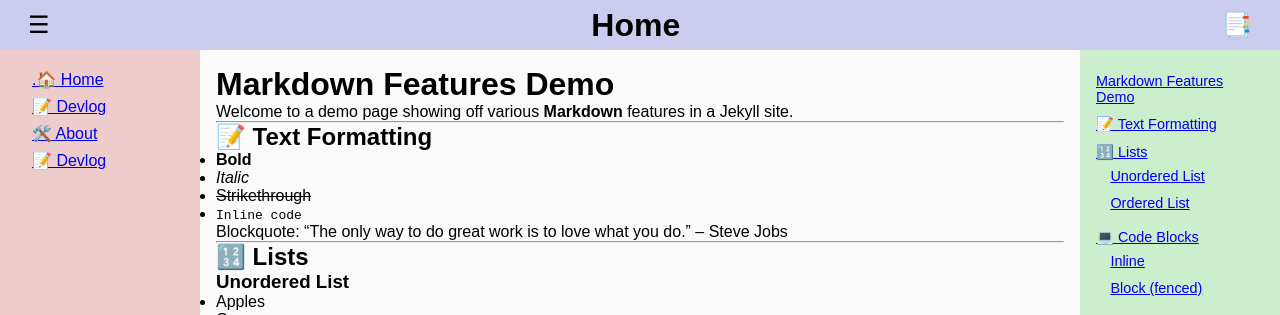
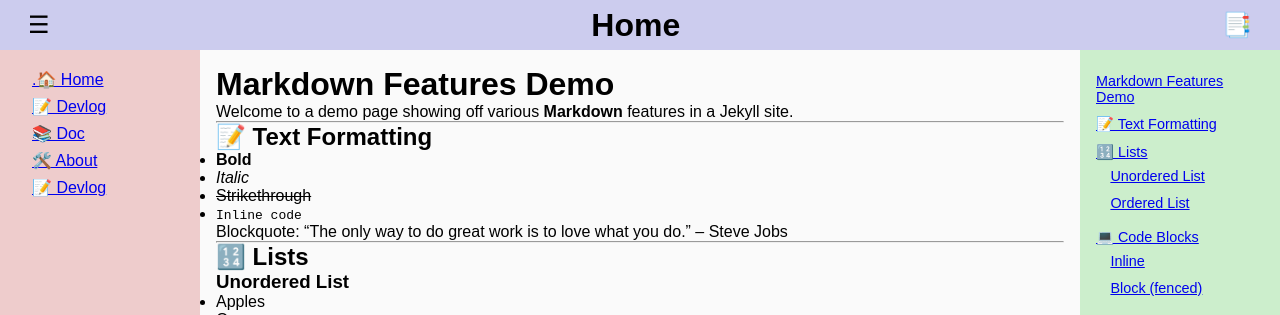
Before and after one commit to BlueStar03/theme, a Jekyll site: the page built from index.md, in a window 1280 px wide. Shown: the top 315 px of the page. Built offline with Jekyll 4.4.1, drawn with Linux system fonts in a browser that asks for light colours.

```diff
--- a/_config.yml
+++ b/_config.yml
@@ -26,6 +26,9 @@ nav:
   - title: 📝 Devlog
     url: /posts
     type: blog
+  - title: 📚 Doc
+    url: /docs/
+    type: collections
   - title: 🛠️ About
     url: /about
     type: page
--- a/_includes/left-panel-collection.html
+++ b/_includes/left-panel-collection.html
@@ -1,4 +1,4 @@
-<!-- expects include.item -->
+<!-- _includes/left-panel-collection.html -->
 {% assign sorted    = site[include.item.collection] | sort: "order" %}
 {% assign index_doc = sorted[0] %}
 {% assign rest_docs = sorted | slice: 1, sorted.size %}
```
